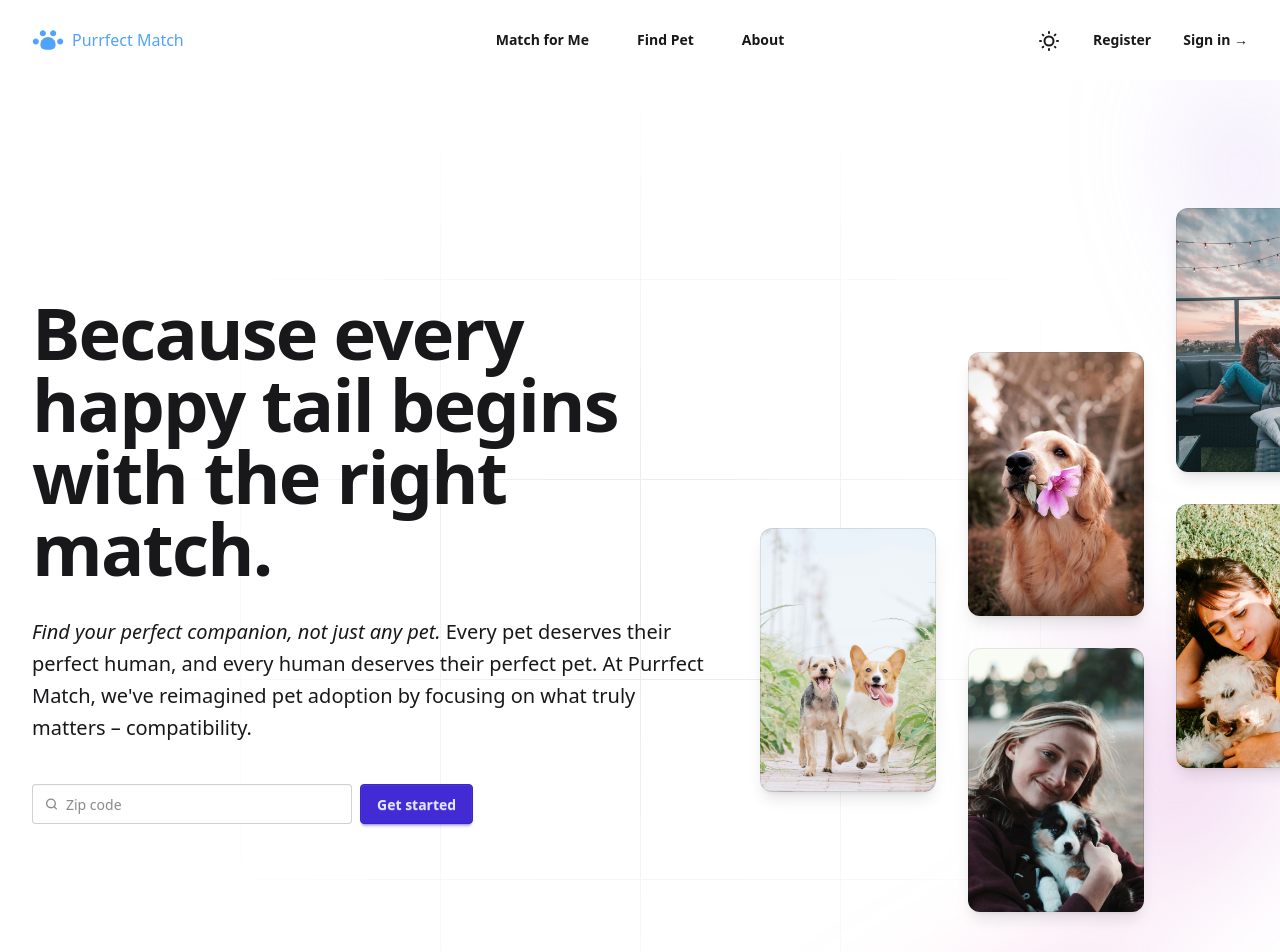
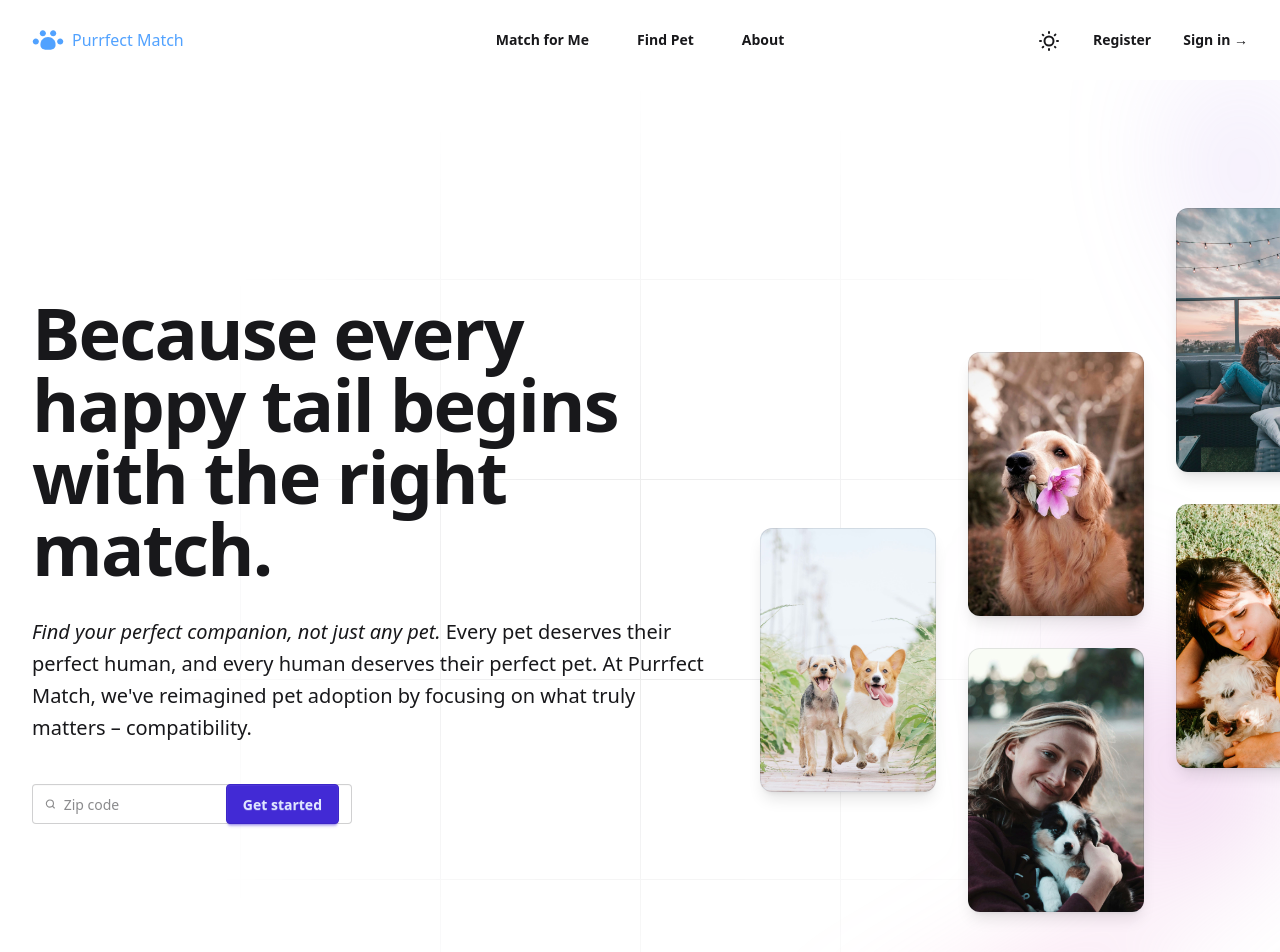
Before and after one commit to planetaska/purrfect-match, a SvelteKit app: page / in a window 1280 px wide. Shown: the top 952 px of the page. Built offline with nearby package versions, Linux system fonts and the light colour scheme; no server answers; the database is empty.

Commit message:
add form element back in to pass the zipcode. Make it required

```diff
--- a/src/routes/+page.svelte
+++ b/src/routes/+page.svelte
@@ -26,8 +26,10 @@
 						<div class="mt-10 flex items-center gap-x-2">
 							<label class="input">
 								<svg class="h-[1em] opacity-50" xmlns="http://www.w3.org/2000/svg" viewBox="0 0 24 24"><g stroke-linejoin="round" stroke-linecap="round" stroke-width="2.5" fill="none" stroke="currentColor"><circle cx="11" cy="11" r="8"></circle><path d="m21 21-4.3-4.3"></path></g></svg>
-								<input type="search" class="grow" placeholder="Zip code" />
-							</label>
+								<form method="POST" action="/pets">
+									<label for="zipcode"></label>
+									<input type="search" name="zipcode" class="grow" placeholder="Zip code" required/>
+								</form>
 							<a href="/match" class="btn btn-primary">Get started</a>
 						</div>
 					</div>
```
